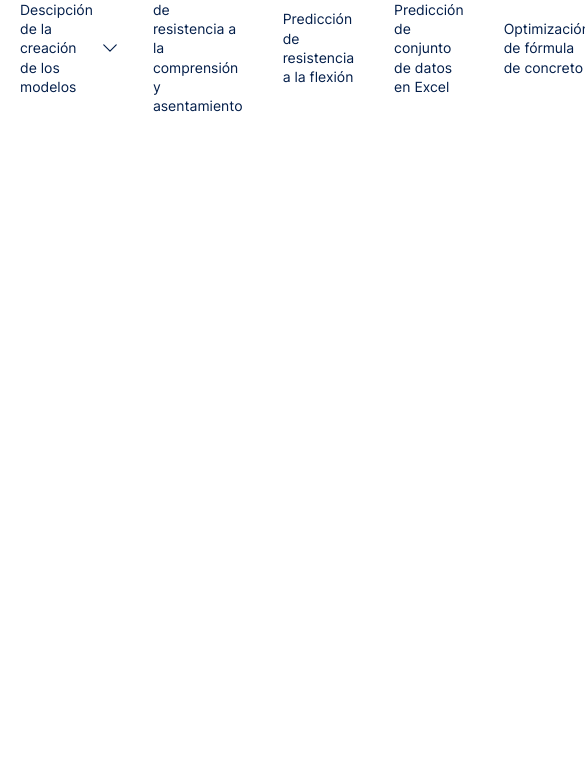
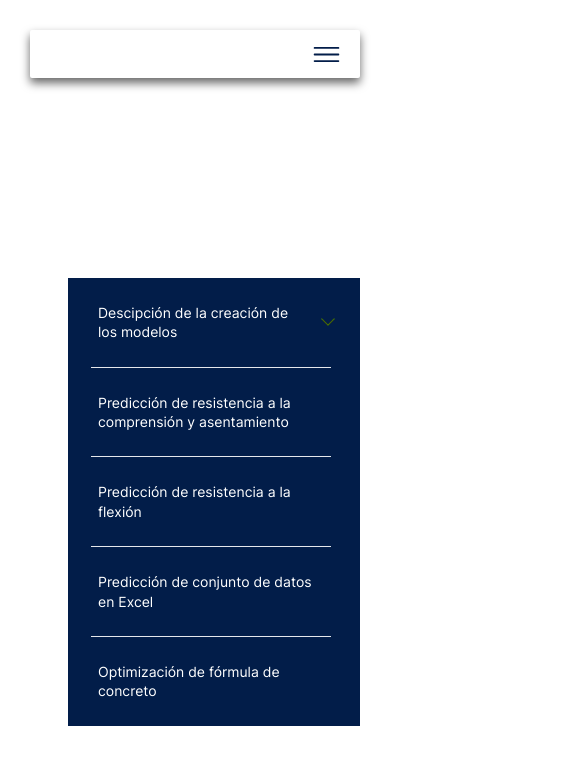
Before and after one commit to axew26/manufactura-inteligente-ts, a React (Vite) app: page / in a window 390 px wide. Shown: the top 764 px of the page, 585 px wide, since content can reach past the window. Built offline with nearby package versions, Linux system fonts and the light colour scheme.

Commit message:
026 - Diseño Responsive Sin Completar

```diff
--- a/src/components/header/header.scss
+++ b/src/components/header/header.scss
@@ -21,6 +21,12 @@ header.menu-header {
           font-size: 14px;
           font-weight: 400;
         }
+        @media (max-width: 1090px) {
+          a {
+            font-size: 12px;
+          }
+        }
+
         img {
           width: 16px;
           height: 8px;
@@ -37,8 +43,76 @@ header.menu-header {
             flex-direction: column;
             position: absolute;
           }
+          @media (max-width: 1090px) {
+            ul.dropdown-menu {
+              width: 180px;
+            }
+          }
+        }
+      }
+      hr {
+        display: none;
+      }
+      @media (max-width: 1090px) {
+        li {
+          padding: 15px;
         }
       }
     }
   }
+
+  img.menu-imagen {
+    display: none;
+  }
+  @media (max-width: 768px) {
+    img.menu-imagen {
+      width: 27px;
+      height: 15px;
+      display: flex;
+      margin-right: 20px;
+      position: absolute;
+    }
+  }
 }
+
+@media (max-width: 768px) {
+  header.menu-header {
+    margin: 30px;
+    height: 48px;
+    box-shadow: 0px 5px 10px rgba(0, 0, 0, 0.6);
+    display: flex;
+    flex-direction: column;
+    align-items: flex-end;
+    border-radius: 2px;
+    color: white;
+  }
+  nav {
+    display: flex;
+    z-index: 1;
+    position: relative;
+    top: 248px;
+    background-color: $color-azul;
+    ul {
+      display: flex;
+      flex-direction: column;
+      width: 292px;
+      li {
+        max-width: 292px !important;
+        a {
+          padding: 10px 15px 10px 15px;
+          font-size: 14px !important;
+        }
+        img {
+          filter: invert(100%) sepia(0%) saturate(7446%) hue-rotate(70deg)
+            brightness(108%) contrast(100%);
+        }
+      }
+      hr {
+        position: relative;
+        left: 8%;
+        display: flex !important;
+        width: 240px;
+      }
+    }
+  }
+}
--- a/src/components/header/header.tsx
+++ b/src/components/header/header.tsx
@@ -4,11 +4,11 @@ import { useState } from "react";
 
 export default function Header(props: Record<string, unknown>) {
   const header = props.header as HeaderTitulos;
-  const [selectedTitle, setSelectedTitle] = useState('');
+  const [selectedTitle, setSelectedTitle] = useState("");
 
   const titleActivate = (title: string) => {
     if (selectedTitle === title) {
-      setSelectedTitle('');
+      setSelectedTitle("");
     } else {
       setSelectedTitle(title);
     }
@@ -19,18 +19,20 @@ export default function Header(props: Record<string, unknown>) {
       <nav>
         <ul>
           <li>
-            <a href="#" onClick= {() => titleActivate("titulo1")}
+            <a
+              href="#"
+              onClick={() => titleActivate("titulo1")}
               style={{
-              fontWeight: selectedTitle === 'titulo1' ? "500" : "400"
+                fontWeight: selectedTitle === "titulo1" ? "500" : "400",
               }}
             >
               {header.titulo1}
             </a>
-            {selectedTitle === 'titulo1' ? (
+            {selectedTitle === "titulo1" ? (
               <img
                 src="/Flecha_Menu_Arriba.svg"
                 alt=""
-                onClick={() => titleActivate('titulo1')}
+                onClick={() => titleActivate("titulo1")}
               />
             ) : (
               <img
@@ -39,7 +41,7 @@ export default function Header(props: Record<string, unknown>) {
                 onClick={() => titleActivate("titulo1")}
               />
             )}
-            {selectedTitle === 'titulo1' && (
+            {selectedTitle === "titulo1" && (
               <div className="dropdown-menu-container">
                 <ul className="dropdown-menu">
                   <li>
@@ -58,40 +60,57 @@ export default function Header(props: Record<string, unknown>) {
               </div>
             )}
           </li>
+          <hr />
           <li>
-            <a href="#"
+            <a
+              href="#"
               onClick={() => titleActivate("titulo2")}
               style={{
-              fontWeight: selectedTitle === 'titulo2' ? '500' : '400',
+                fontWeight: selectedTitle === "titulo2" ? "500" : "400",
               }}
-            >{header.titulo2}</a>
+            >
+              {header.titulo2}
+            </a>
           </li>
+          <hr />
           <li>
-            <a href="#"
+            <a
+              href="#"
               onClick={() => titleActivate("titulo3")}
               style={{
-              fontWeight: selectedTitle === 'titulo3' ? '500' : '400',
+                fontWeight: selectedTitle === "titulo3" ? "500" : "400",
               }}
-            >{header.titulo3}</a>
+            >
+              {header.titulo3}
+            </a>
           </li>
+          <hr />
           <li>
-            <a href="#"
+            <a
+              href="#"
               onClick={() => titleActivate("titulo4")}
               style={{
-              fontWeight: selectedTitle === 'titulo4' ? '500' : '400',
+                fontWeight: selectedTitle === "titulo4" ? "500" : "400",
               }}
-            >{header.titulo4}</a>
+            >
+              {header.titulo4}
+            </a>
           </li>
+          <hr />
           <li>
-            <a href="#"
+            <a
+              href="#"
               onClick={() => titleActivate("titulo5")}
               style={{
-              fontWeight: selectedTitle === 'titulo5' ? '500' : '400',
+                fontWeight: selectedTitle === "titulo5" ? "500" : "400",
               }}
-            >{header.titulo5}</a>
+            >
+              {header.titulo5}
+            </a>
           </li>
         </ul>
       </nav>
+      <img src="/Menu-Mobile.svg" alt="" className="menu-imagen" />
     </header>
   );
 }
```
Also changed, not shown: public/Menu-Mobile.svg (added). Lines whose indentation alone changed are shown as unchanged.
